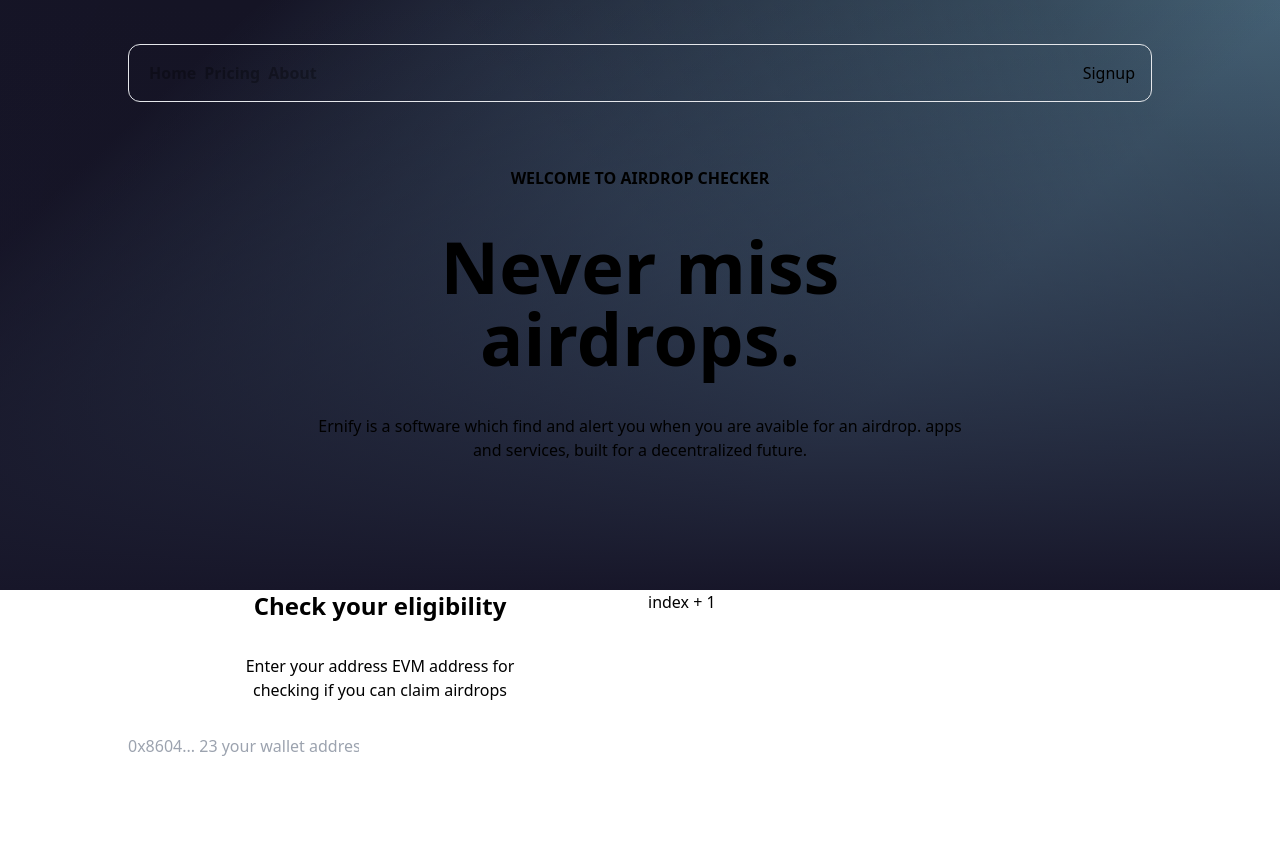
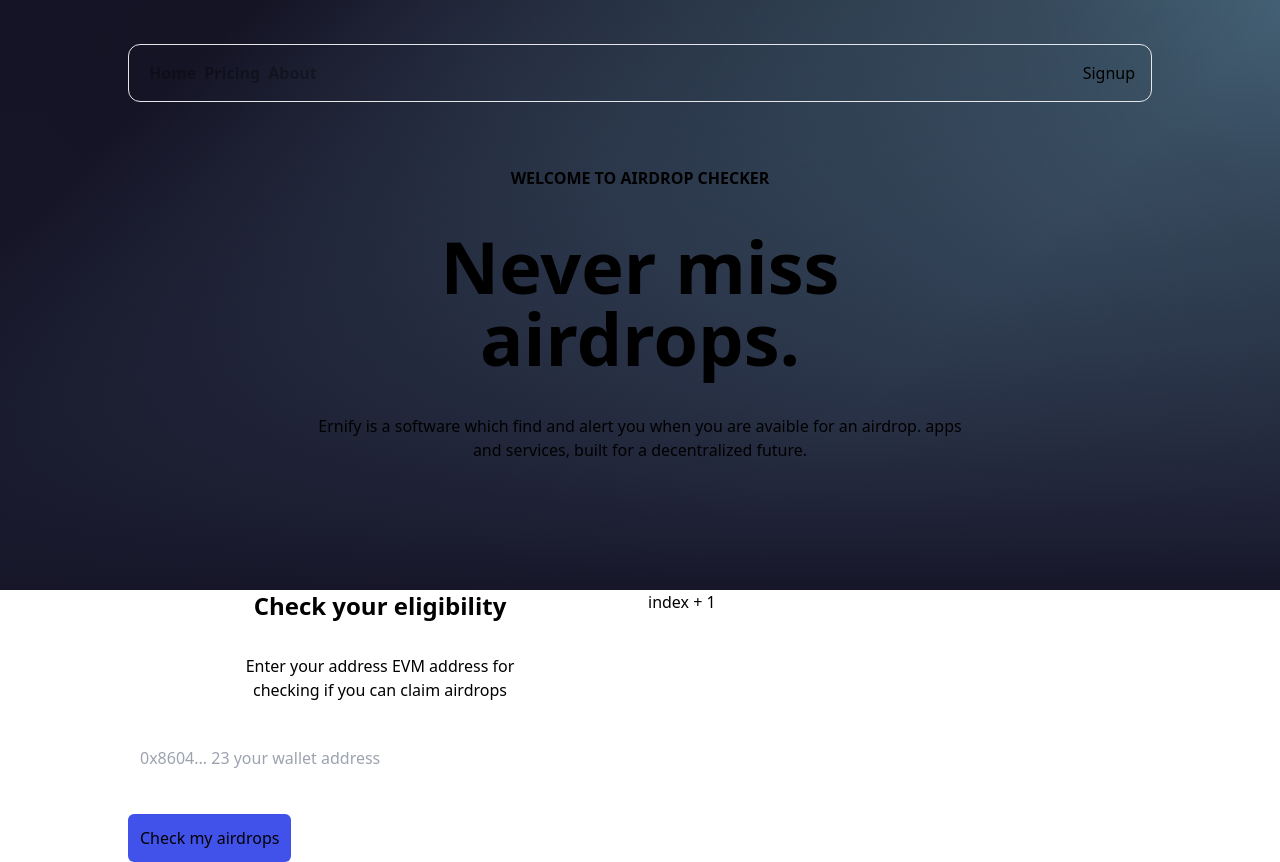
Before and after one commit to constantgillet/airdrop-checker, a Next.js app: page / in a window 1280 px wide. Before the commit the page ends 800 px from the top, so only its background shows below. Built offline with nearby package versions, Linux system fonts and the light colour scheme.

Commit message:
Add Button component

```diff
--- /dev/null
+++ b/components/Button.js
@@ -0,0 +1,22 @@
+export function Button({
+  className = "",
+  block = false,
+  onClick = () => {},
+  children,
+  type = "primary",
+}) {
+  return (
+    <button
+      className={
+        `rounded-sm px-3 py-3
+         ${block ? "block w-full" : ""}
+         ${type === "primary" ? "bg-primary" : "bg-primary"}` +
+        " " +
+        className
+      }
+      onClick={onClick}
+    >
+      {children}
+    </button>
+  );
+}
--- a/components/Header.js
+++ b/components/Header.js
@@ -3,7 +3,7 @@ import { useRouter } from "next/router";
 
 export default function Header({ className }) {
   return (
-    <div className="bg-slate-50 dark:bg-slate flex relative justify-between max-w-5xl mx-auto mt-3 border dark:border-gray-800 rounded-xl p-4">
+    <div className="bg-slate-50 dark:bg-slate flex relative justify-between max-w-5xl mx-auto mt-3 border dark:border-gray-800 rounded-md p-4">
       <div>
         <ul className={"flex"}>
           <NavItem href={"/"}>Home</NavItem>
--- a/components/Input.js
+++ b/components/Input.js
@@ -1,5 +1,18 @@
-export function Input({ className = "", placeholder = "", value = "" }) {
+export function Input({
+  className = "",
+  placeholder = "",
+  value = "",
+  block = false,
+  onChange = () => {},
+}) {
   return (
-    <input className={className} placeholder={placeholder} value={value} />
+    <input
+      className={
+        `rounded-sm px-3 py-3 ${block ? "block w-full" : ""}` + className
+      }
+      placeholder={placeholder}
+      value={value}
+      onChange={onChange}
+    />
   );
 }
--- a/pages/index.js
+++ b/pages/index.js
@@ -2,6 +2,7 @@ import Head from "next/head";
 import Header from "../components/Header";
 import Container from "../components/Container";
 import { Input } from "../components/Input";
+import { Button } from "../components/Button";
 //import Header from "../components/Header";
 
 export default function Home() {
@@ -40,7 +41,8 @@ export default function Home() {
               Enter your address EVM address for checking if you can claim
               airdrops
             </p>
-            <Input placeholder="0x8604... 23 your wallet address" />
+            <Input placeholder="0x8604... 23 your wallet address" block />
+            <Button className="text-center">Check my airdrops</Button>
           </div>
           <div className="col-span-6">index + 1</div>
         </div>
--- a/tailwind.config.js
+++ b/tailwind.config.js
@@ -8,7 +8,12 @@ module.exports = {
     extend: {
       colors: {
         slate: "#1F1D35",
+        primary: "#4152EA",
       },
+    },
+    borderRadius: {
+      sm: "6px",
+      md: "12px",
     },
   },
   plugins: [],
```
